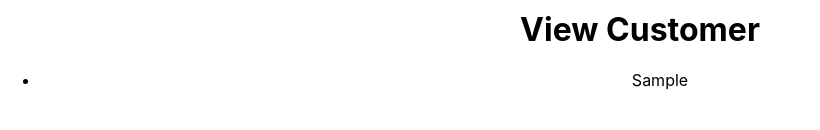
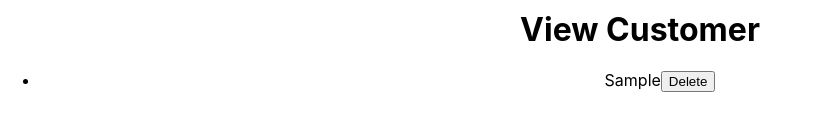
Before and after one commit to selvaganapathivelu/portfolia, a React (Create React App) app: page / in a window 1280 px wide. Both pictures are taken after typing "Sample" into the empty fields and a click on the button "Addcustomer". Shown: the part 176-306 px from the top of the page, without its empty margins (0-820 px from the left). Built offline with nearby package versions, Linux system fonts and the light colour scheme.

Commit message:
delete_function

```diff
--- a/src/slice.js
+++ b/src/slice.js
@@ -7,10 +7,14 @@ const costomerSlice=createSlice({
     reducers:{
         Addcustomer(state,action){
             state.push(action.payload)
-        }
+        },
+        deleteCustomer(state, action) {
+            const deleteIndex = action.payload;
+            return state.filter((val, index) => index !== deleteIndex);
+          }
     }
 })
 
-export const {Addcustomer}=costomerSlice.actions
+export const {Addcustomer,deleteCustomer}=costomerSlice.actions
 
 export default costomerSlice.reducer
--- a/src/viewCustomer.js
+++ b/src/viewCustomer.js
@@ -1,17 +1,24 @@
 import React from "react";
+import { deleteCustomer } from "./slice";
+import { useDispatch } from "react-redux";
 import { useSelector } from "react-redux";
 export default function Viewcustomer(){
     const customer = useSelector((state) => state.customer);
-
-
+    const dispatch=useDispatch()
+    function handleDelete(index){
+     dispatch(deleteCustomer(index))
+    }
     return(
         <>
         <h1>View Customer</h1>
         <ul>
-          {customer.map((customer1, index) => (
-            <li key={index}>{customer1}</li>
-          ))}
-        </ul>
+        {customer.map((customer1, index) => (
+          <li key={index}>
+            {customer1}
+            <button onClick={() => handleDelete(index)}>Delete</button>
+          </li>
+        ))}
+      </ul>
       </>
     )
 }
```
